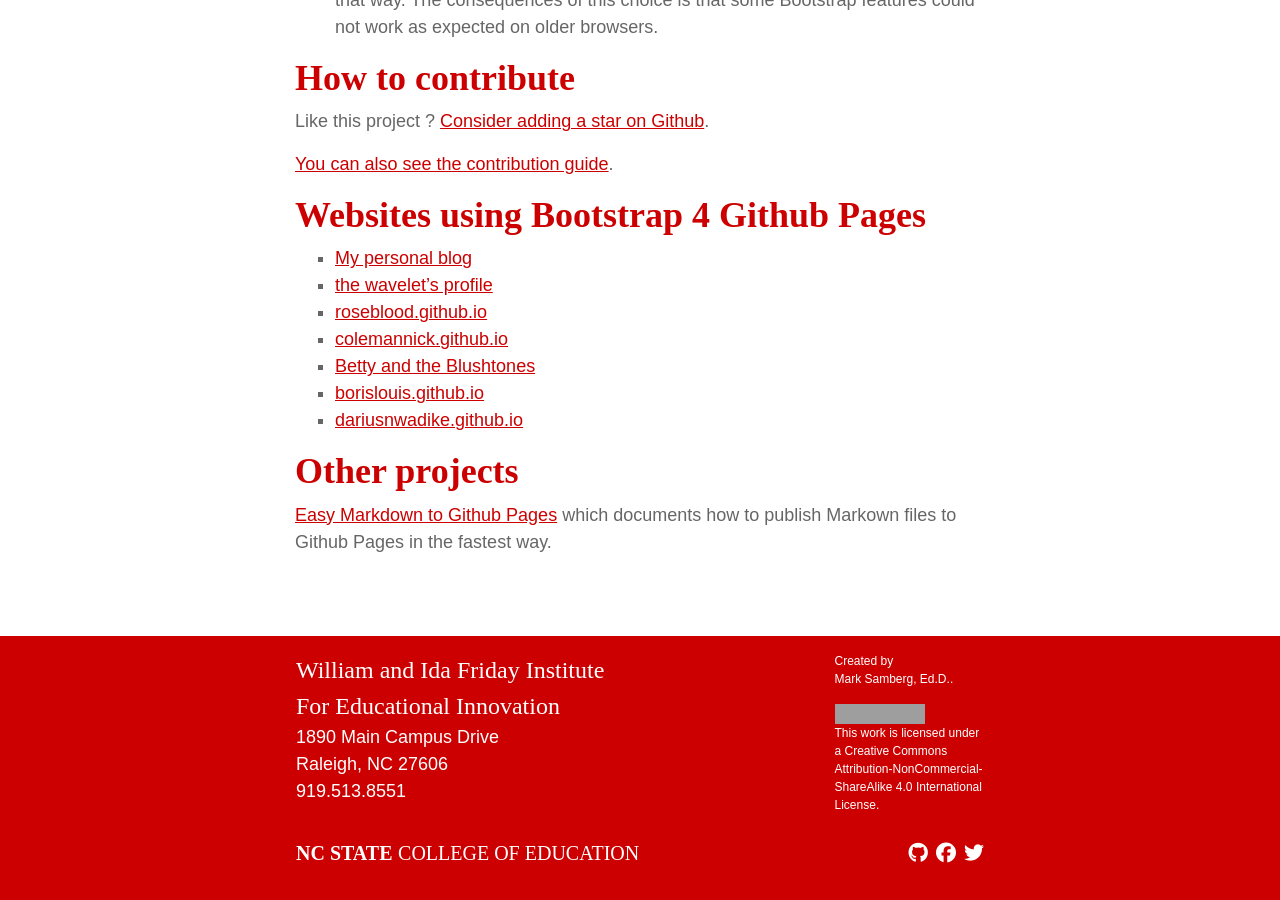
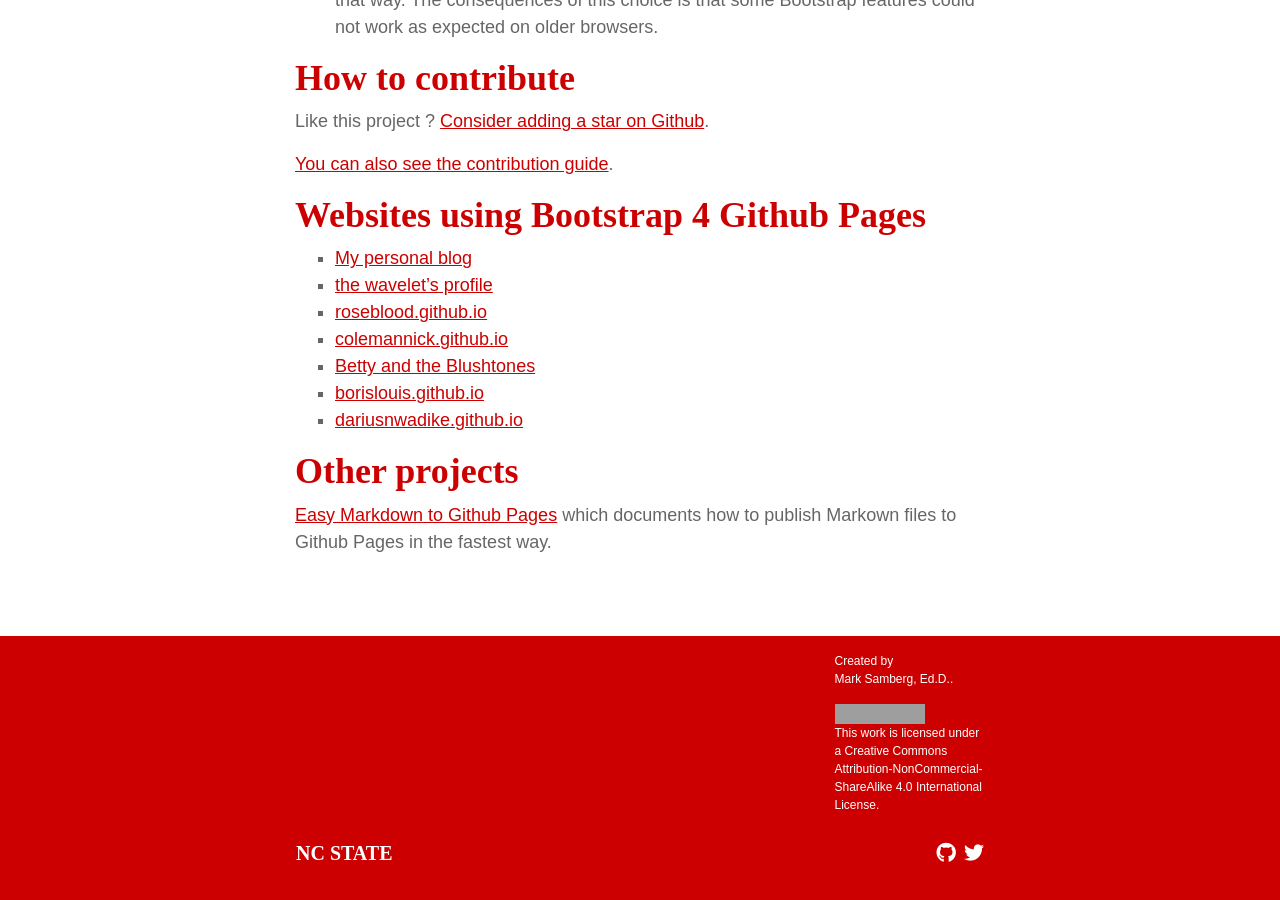
Before and after one commit to mjsamberg/resourceguides, a Jekyll site: the page built from index.md, in a window 1280 px wide and 900 px high, scrolled down 2881 px. Built offline with Jekyll 4.4.1, drawn with Linux system fonts in a browser that asks for light colours; nearby versions of some CDN libraries; some web fonts are replaced; grey boxes are pictures that could not be loaded.

Commit message:
Remove NC State branding

```diff
--- a/_config.yml
+++ b/_config.yml
@@ -16,18 +16,17 @@
 title: Resource Guides
 ncstate_brand_search_code: 018149703590495268473:u8ozjjclv58
 ncstate_brand_search_placeholder: Search FI
-unit_name_long: "William and Ida Friday Institute<br/>For Educational Innovation"
-address: "1890 Main Campus Drive<br/>Raleigh, NC 27606<br/>919.513.8551"
-college_name: College Of Education
-college_url: https://ced.ncsu.edu
-unit_url: https://www.fi.ncsu.edu
+unit_name_long: ""
+address: ""
+college_name:
+college_url:
+unit_url:
 email: "mjsamber@ncsu.edu"
 description: >- # this means to ignore newlines until "baseurl:"
   Resource guides.
 #baseurl: "" # the subpath of your site, e.g. /blog
 #url: "" # the base hostname & protocol for your site, e.g. http://example.com
-facebook_username: TheFridayInstitute
-twitter_username: fridayinstitute
+twitter_username: mjsamberg
 github_username:  mjsamberg
 github_url:
 
--- a/_includes/footer.html
+++ b/_includes/footer.html
@@ -2,12 +2,12 @@
   <div class="container main-footer">
     <div class="row">
       <div class="col-xs-12 col-md-6 footer-address">
-        <span id="footer-unit-name">
+        <!--<span id="footer-unit-name">
           <a href="{{ site.unit_url }}" target="_blank">{{site.unit_name_long}}</a>
         </span>
         <span id="footer-unit-address">
           {{site.address}}
-        </span>
+        </span>-->
       </div>
       <div class="col-xs-12 col-md-3">
         <nav class="footer-links">
--- a/_includes/head.html
+++ b/_includes/head.html
@@ -7,6 +7,5 @@
   {%- feed_meta -%}
   <script src="{{ "/assets/javascript/bootstrap/jquery.min.js" | relative_url }}"></script>
   <script src="{{ "/assets/javascript/bootstrap/bootstrap.bundle.min.js" | relative_url }}"></script>
-  <script src="https://cdn.ncsu.edu/brand-assets/utility-bar/ub.php?googleCustomSearchCode={{site.ncstate_brand_search_code}}&placeholder={{site.ncstate_brand_search_placeholder}}&maxWidth=1100&color=gray&showBrick=1"></script>
   <script src="https://kit.fontawesome.com/7f39ea1c88.js" crossorigin="anonymous"></script>
 </head>
```
